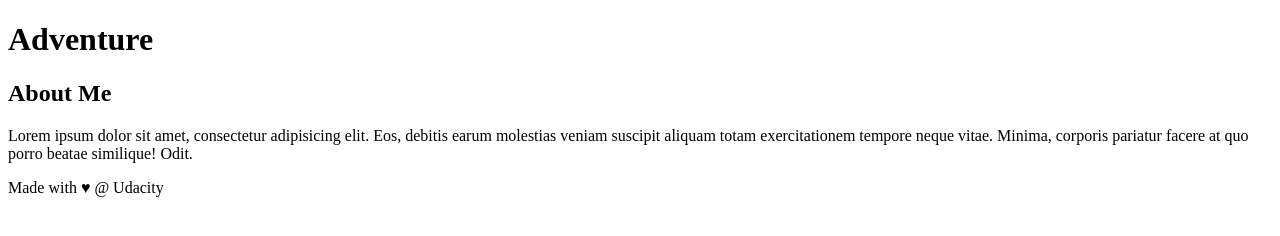
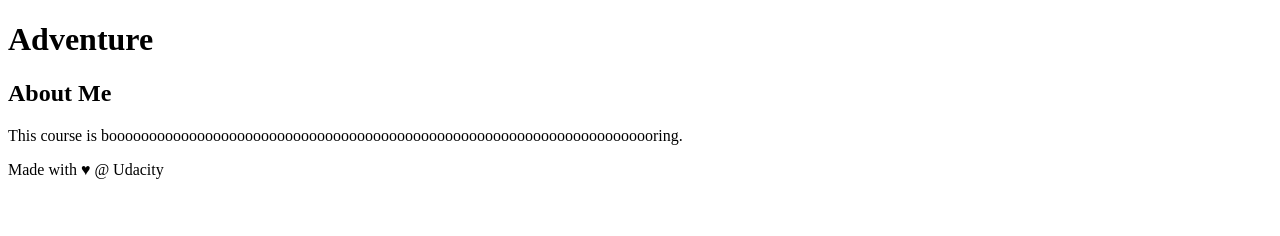
Before and after one commit to LobnaAbdelwahed/MyTravelPlans, a plain HTML site: page index.html in a window 1280 px wide. Drawn offline with Linux system fonts and the light colour scheme.

Commit message:
Boring bullshit

```diff
--- a/index.html
+++ b/index.html
@@ -23,7 +23,7 @@
 <aside>
     <h2>About Me</h2>
 
-    <p>Lorem ipsum dolor sit amet, consectetur adipisicing elit. Eos, debitis earum molestias veniam suscipit aliquam totam exercitationem tempore neque vitae. Minima, corporis pariatur facere at quo porro beatae similique! Odit.</p>
+    <p>This course is booooooooooooooooooooooooooooooooooooooooooooooooooooooooooooooooooooring.</p>
 </aside>
 <!-- end of new content -->
 
```
